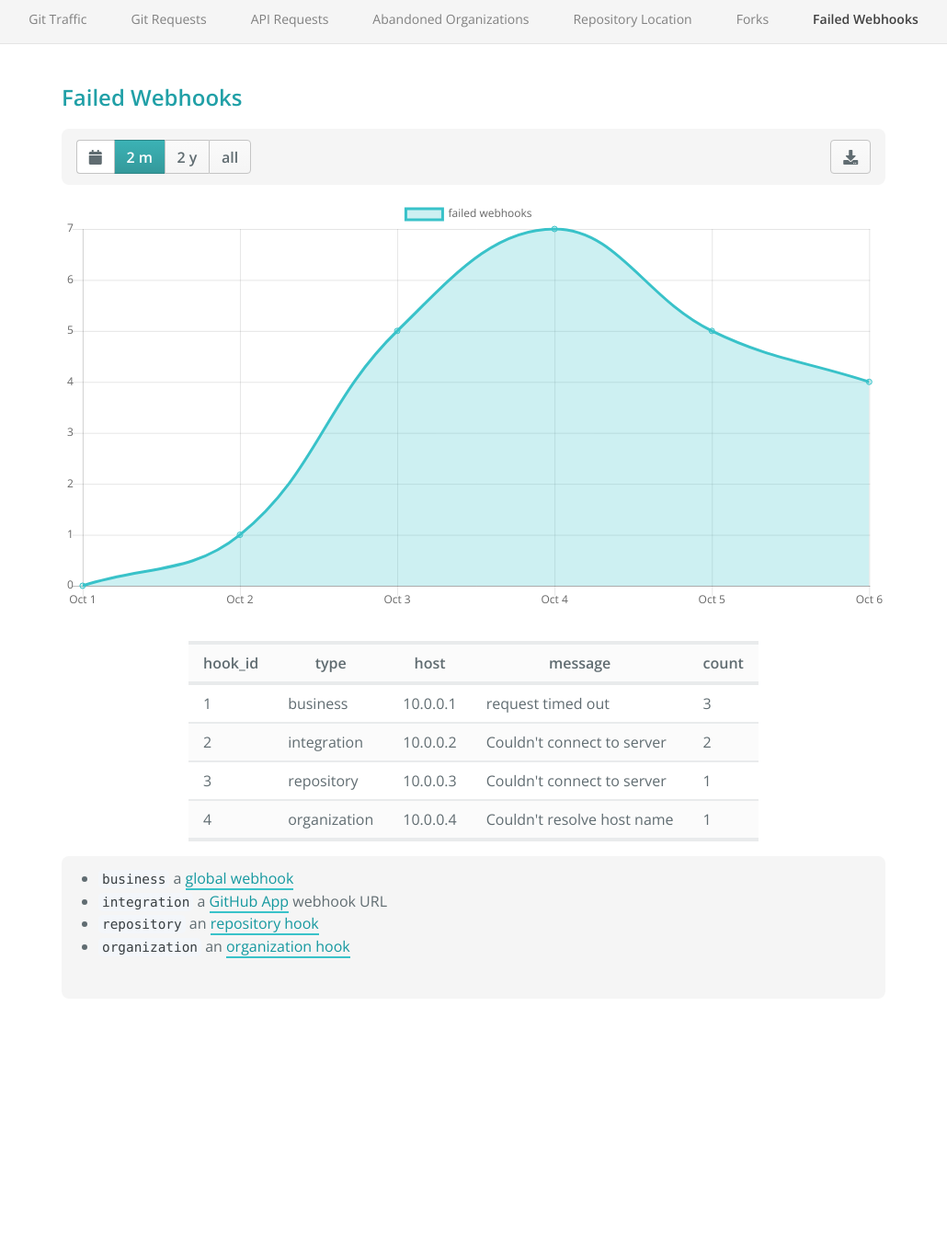
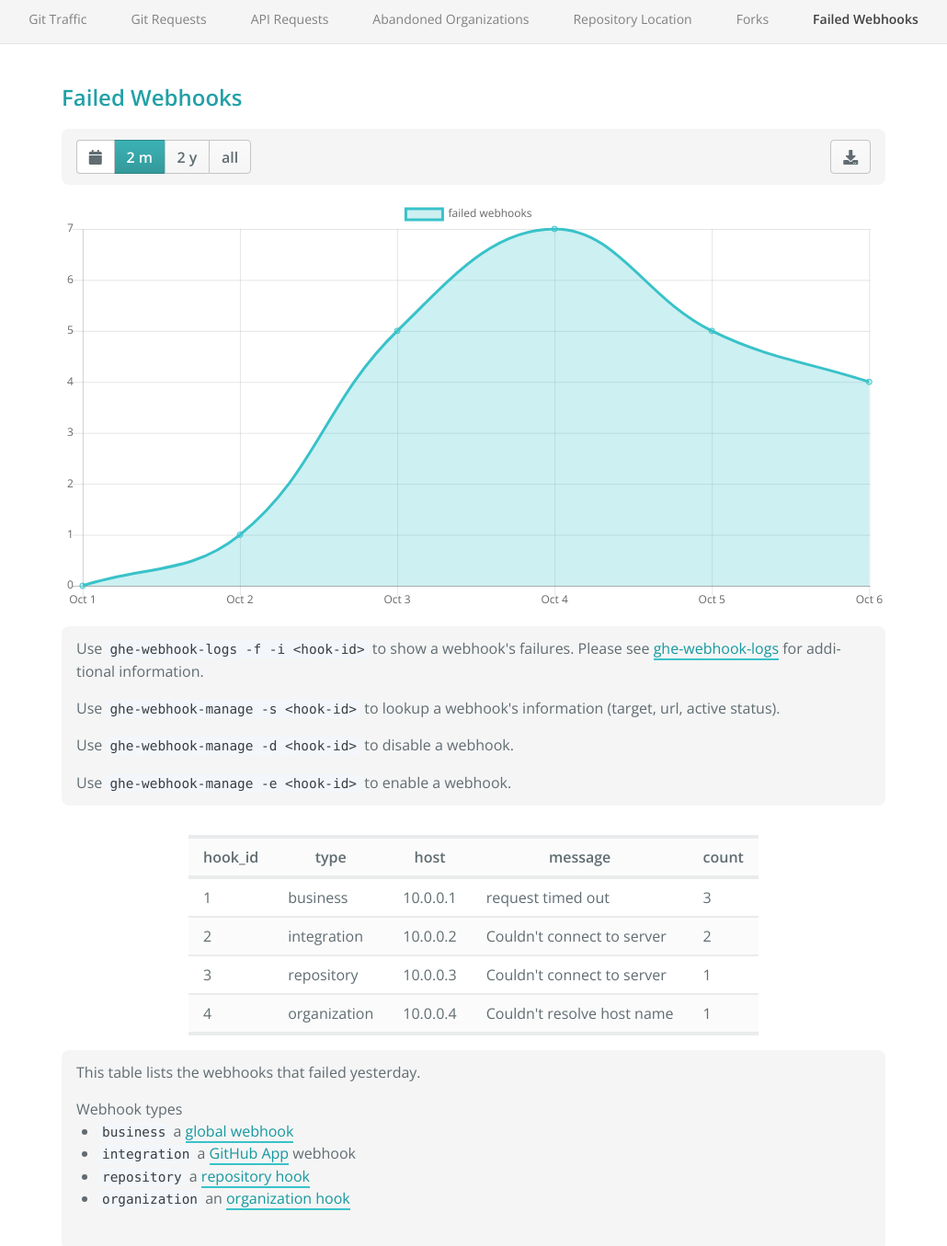
Before and after one commit to Autodesk/hubble, a Jekyll site: the page built from docs/housekeeping-failed-webhooks.html, in a window 1280 px wide and 1400 px high, scrolled down 150 px. Shown: the top 1355 px of the window at 92% size, without its empty margins (125-1155 px from the left). Built offline with Jekyll 4.4.1, drawn with Linux system fonts in a browser that asks for light colours; nearby versions of some CDN libraries; before the commit the page ends 1276 px from its top, so only the background shows below that.

Commit message:
📖 Add information to failed webhooks info box

```diff
--- a/docs/housekeeping-failed-webhooks.html
+++ b/docs/housekeeping-failed-webhooks.html
@@ -39,21 +39,39 @@ permalink: /housekeeping-failed-webhooks
 					}
 				}
 			]
-    }'></canvas>
-	<div class="info-box"></div>
+		}'></canvas>
+
+	<div class="info-box">
+		<p>
+			Use <code>ghe-webhook-logs -f -i &lt;hook-id&gt;</code> to show a webhook's failures. Please see <a href="https://docs.github.com/enterprise-server/admin/configuration/command-line-utilities#ghe-webhook-logs">ghe-webhook-logs</a> for additional information.
+		</p>
+		<p>
+			Use <code>ghe-webhook-manage -s &lt;hook-id&gt;</code> to lookup a webhook's information (target, url, active status).
+		</p>
+		<p>
+			Use <code>ghe-webhook-manage -d &lt;hook-id&gt;</code> to disable a webhook.
+		</p>
+		<p>
+			Use <code>ghe-webhook-manage -e &lt;hook-id&gt;</code> to enable a webhook.
+		</p>
+	</div>
 </div>
 
 <div class="chart-placeholder">
-  <table data-url="{{ site.dataURL }}/failed-webhooks-detailed.tsv" data-type="table"></table>
+	<table data-url="{{ site.dataURL }}/failed-webhooks-detailed.tsv" data-type="table"></table>
 
 	<div class="info-box">
 		<p>
+			This table lists the webhooks that failed yesterday.
+		</p>
+		<p>
+			Webhook types
 			<ul>
-        <li><code>business</code> a <a href="https://docs.github.com/enterprise-server/admin/user-management/managing-global-webhooks">global webhook</a></li>
-        <li><code>integration</code> a <a href="https://docs.github.com/enterprise-server/developers/apps/getting-started-with-apps">GitHub App</a> webhook URL</li>
-        <li><code>repository</code> an <a href="https://docs.github.com/enterprise-server/rest/reference/repos#webhooks">repository hook</a></li>
-        <li><code>organization</code> an <a href="https://docs.github.com/enterprise-server/rest/reference/orgs#webhooks">organization hook</a></li>
-      </ul>
+				<li><code>business</code> a <a href="https://docs.github.com/enterprise-server/admin/user-management/managing-global-webhooks">global webhook</a></li>
+				<li><code>integration</code> a <a href="https://docs.github.com/enterprise-server/developers/apps/getting-started-with-apps">GitHub App</a> webhook</li>
+				<li><code>repository</code> a <a href="https://docs.github.com/enterprise-server/rest/reference/repos#webhooks">repository hook</a></li>
+				<li><code>organization</code> an <a href="https://docs.github.com/enterprise-server/rest/reference/orgs#webhooks">organization hook</a></li>
+			</ul>
 		</p>
 	</div>
 </div>
```
